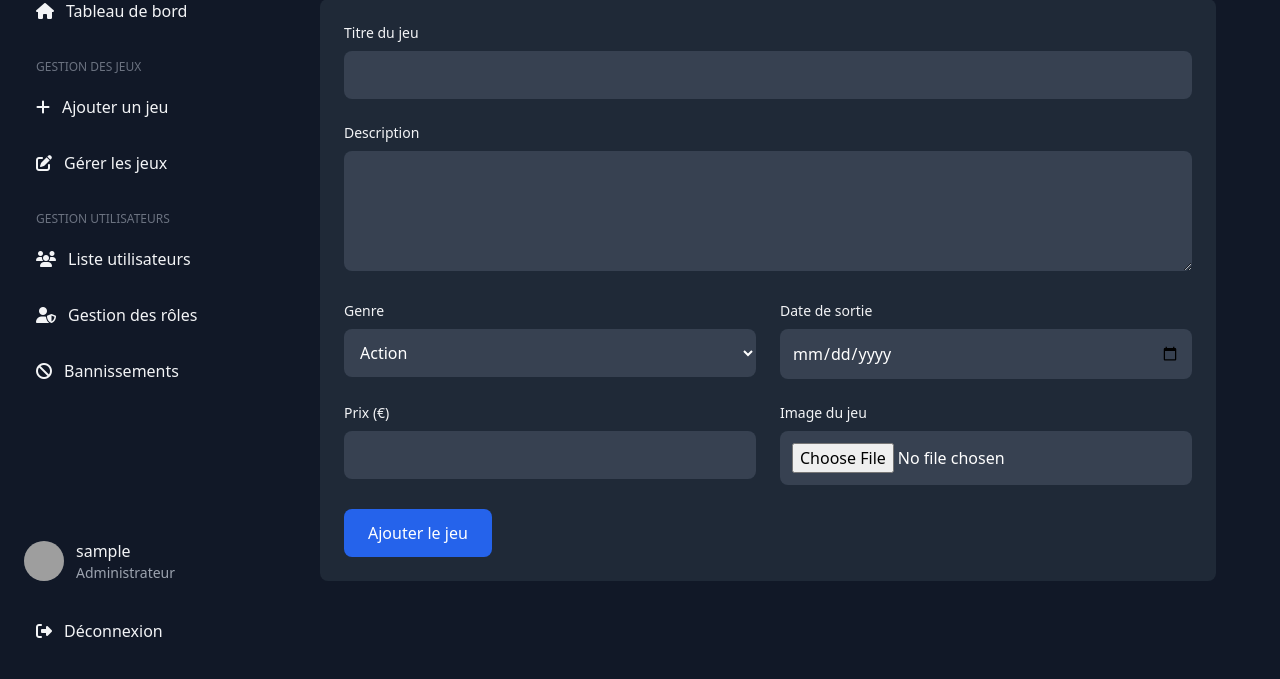
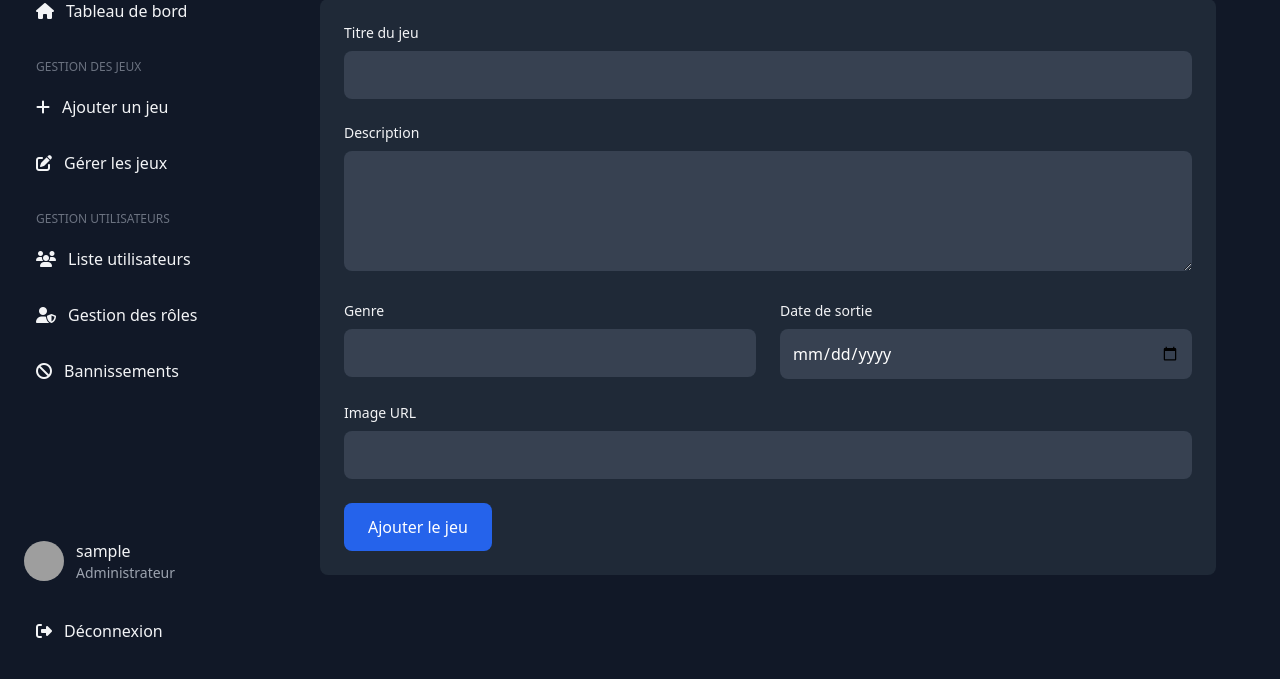
Before and after one commit to IGaXoWnI/gamevault, a PHP site: page /games/add.php in a window 1280 px wide. Shown: the part 121-800 px from the top of the page. Run offline with PHP 8.4, Linux system fonts and the light colour scheme; the visitor is signed in with stand-in values (Sample User, id 1); some libraries are stand-ins or nearby versions; grey boxes are pictures that could not be loaded.

Commit message:
edit the form add game

```diff
--- a/games/add.php
+++ b/games/add.php
@@ -29,7 +29,7 @@ if (!isset($_SESSION['role']) || $_SESSION['role'] !== 'admin') {
                     </div>
                 </div>
 
-                <form action="process_add_game.php" method="POST" enctype="multipart/form-data" class="bg-gray-800 p-6 rounded-lg">
+                <form action="process_add_game.php" method="POST" class="bg-gray-800 p-6 rounded-lg">
                     <div class="grid grid-cols-2 gap-6">
                         <div class="col-span-2">
                             <label class="block text-sm font-medium mb-2">Titre du jeu</label>
@@ -43,13 +43,7 @@ if (!isset($_SESSION['role']) || $_SESSION['role'] !== 'admin') {
 
                         <div>
                             <label class="block text-sm font-medium mb-2">Genre</label>
-                            <select name="genre" class="w-full bg-gray-700 rounded-lg p-3 text-white">
-                                <option value="action">Action</option>
-                                <option value="adventure">Aventure</option>
-                                <option value="rpg">RPG</option>
-                                <option value="strategy">Stratégie</option>
-                                <option value="sports">Sports</option>
-                            </select>
+                            <input type="text" name="genre" required class="w-full bg-gray-700 rounded-lg p-3 text-white">
                         </div>
 
                         <div>
@@ -57,14 +51,9 @@ if (!isset($_SESSION['role']) || $_SESSION['role'] !== 'admin') {
                             <input type="date" name="release_date" class="w-full bg-gray-700 rounded-lg p-3 text-white">
                         </div>
 
-                        <div>
-                            <label class="block text-sm font-medium mb-2">Prix (€)</label>
-                            <input type="number" step="0.01" name="price" class="w-full bg-gray-700 rounded-lg p-3 text-white">
-                        </div>
-
-                        <div>
-                            <label class="block text-sm font-medium mb-2">Image du jeu</label>
-                            <input type="file" name="game_image" accept="image/*" class="w-full bg-gray-700 rounded-lg p-3 text-white">
+                        <div class="col-span-2">
+                            <label class="block text-sm font-medium mb-2">Image URL</label>
+                            <input type="url" name="game_image" class="w-full bg-gray-700 rounded-lg p-3 text-white">
                         </div>
 
                         <div class="col-span-2">
```
